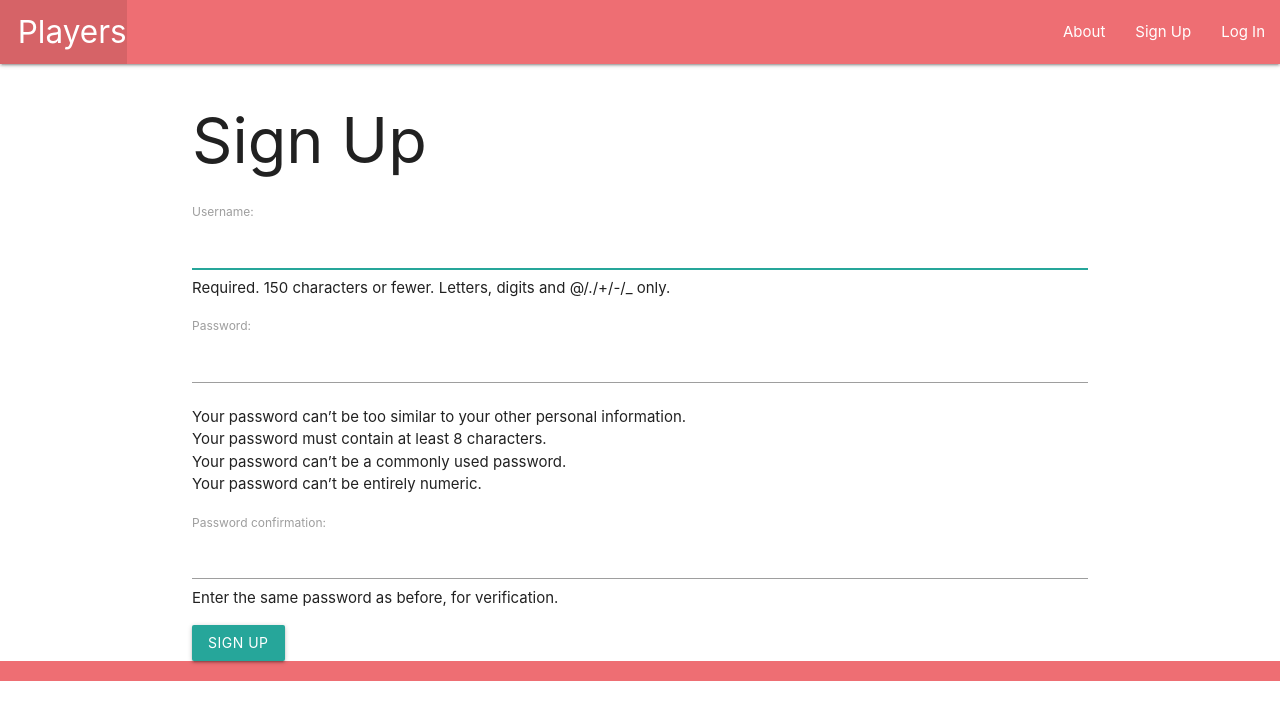
After one commit to Rodneyg3220/finch_collector, a Django app: page /accounts/signup/ in a window 1280 px wide. The commit adds this page. Shown: the top 720 px of the page. Run offline with Django 4.2, Linux system fonts and the light colour scheme.

Commit message:
recent commit

```diff
--- a/finchcollector/settings.py
+++ b/finchcollector/settings.py
@@ -118,6 +118,12 @@ USE_TZ = True
 
 STATIC_URL = 'static/'
 
+# Add this variable to specify where successful logins should redirect to
+LOGIN_REDIRECT_URL = '/players/'
+
+# Add this variable to specify where logging out redirects to
+LOGOUT_REDIRECT_URL = '/'
+
 # Default primary key field type
 # https://docs.djangoproject.com/en/4.2/ref/settings/#default-auto-field
 
--- a/finchcollector/urls.py
+++ b/finchcollector/urls.py
@@ -19,5 +19,8 @@ from django.urls import path, include
 
 urlpatterns = [
     path('admin/', admin.site.urls),
-     path('', include('main_app.urls')),
+    path('', include('main_app.urls')),
+    # include the built-in auth urls for the built-in views
+    path('accounts/', include('django.contrib.auth.urls')),
+
 ]
--- a/main_app/models.py
+++ b/main_app/models.py
@@ -1,6 +1,7 @@
 from django.db import models
 from django.urls import reverse
 from datetime import date
+from django.contrib.auth.models import User
 
 # A tuple of 2-tuples
 MEALS = (
@@ -26,6 +27,7 @@ class Player(models.Model):
     position = models.CharField(max_length=100)
     age = models.IntegerField()
     shoes = models.ManyToManyField(Shoe)
+    user = models.ForeignKey(User, on_delete=models.CASCADE)
 
     def __str__(self):
         return f'{self.name} ({self.id})'
--- a/main_app/templates/base.html
+++ b/main_app/templates/base.html
@@ -19,10 +19,16 @@
         </ul>
         <ul class="right">
             <li><a href="{% url 'about' %}">About</a></li>
+            {% if user.is_authenticated %}
             <li><a href="{% url 'shoes_create' %}">Add a Shoe</a></li>
             <li><a href="{% url 'shoes_index' %}">View All Shoes</a></li>
             <li><a href="{% url 'players_create' %}">Add a Player</a></li>
             <li><a href="{% url 'index' %}">View All My Players</a></li>
+            <li><a href="{% url 'logout' %}">Log Out</a></li>
+        {% else %}
+            <li><a href="{% url 'signup' %}">Sign Up</a></li>
+            <li><a href="{% url 'login' %}">Log In</a></li>
+        {% endif %}
         </ul>
       </div>
     </nav>
--- /dev/null
+++ b/main_app/templates/registration/signup.html
@@ -0,0 +1,15 @@
+{% extends 'base.html' %}
+{% block content %}
+
+<h1>Sign Up</h1>
+
+
+<p class="red-text">{{ error_message }}</p>
+
+<form method="POST" action="{% url 'signup' %}">
+  {% csrf_token %}
+  {{ form.as_p }}
+  <input type="submit" class="btn" value="Sign Up">
+</form>
+
+{% endblock %}
--- a/main_app/urls.py
+++ b/main_app/urls.py
@@ -17,4 +17,5 @@ urlpatterns = [
     path('shoes/create/', views.ShoeCreate.as_view(), name='shoes_create'),
     path('shoes/<int:pk>/update/', views.ShoeUpdate.as_view(), name='shoes_update'),
     path('shoes/<int:pk>/delete/', views.ShoeDelete.as_view(), name='shoes_delete'),
+    path('accounts/signup/', views.signup, name='signup'),
 ]
--- a/main_app/views.py
+++ b/main_app/views.py
@@ -1,6 +1,11 @@
 from django.shortcuts import render, redirect
 from django.views.generic.edit import CreateView, UpdateView, DeleteView
 from django.views.generic import ListView, DetailView
+from django.contrib.auth import login
+from django.contrib.auth.forms import UserCreationForm
+# Import the login_required decorator
+from django.contrib.auth.decorators import login_required
+from django.contrib.auth.mixins import LoginRequiredMixin
 from .models import Player, Shoe
 from .forms import FeedingForm
 
@@ -16,13 +21,14 @@ def home(request):
 def about(request):
     return render(request, 'about.html')
 
+# def players_index(request):
+#   return render(request, 'players/index.html', {
+#     'players': players
+#   })
+
+@login_required
 def players_index(request):
-  return render(request, 'players/index.html', {
-    'players': players
-  })
-
-def players_index(request):
-    players = Player.objects.all()
+    players = Player.objects.filter(user=request.user)
     return render(request, 'players/index.html',
     {
         'players': players
@@ -35,6 +41,7 @@ def players_detail(request, player_id):
   feeding_form = FeedingForm()
   return render(request, 'players/detail.html', { 'player': player, 'feeding_form': feeding_form, 'shoes': shoes_player_doesnt_have })
 
+@login_required
 def add_feeding(request, player_id):
   # create a ModelForm instance using the data in request.POST
   form = FeedingForm(request.POST)
@@ -47,9 +54,37 @@ def add_feeding(request, player_id):
     new_feeding.save()
   return redirect('detail', player_id=player_id)
 
+def signup(request):
+  error_message = ''
+  if request.method == 'POST':
+    # This is how to create a 'user' form object
+    # that includes the data from the browser
+    form = UserCreationForm(request.POST)
+    if form.is_valid():
+      # This will add the user to the database
+      user = form.save()
+      # This is how we log a user in via code
+      login(request, user)
+      return redirect('index')
+    else:
+      error_message = 'Invalid sign up - try again'
+  # A bad POST or a GET request, so render signup.html with an empty form
+  form = UserCreationForm()
+  context = {'form': form, 'error_message': error_message}
+  return render(request, 'registration/signup.html', context)
+
+
 class PlayerCreate(CreateView):
   model = Player
   fields = ['name', 'position', 'age']
+
+  # This inherited method is called when a
+  # valid cat form is being submitted
+  def form_valid(self, form):
+    # Assign the logged in user (self.request.user)
+    form.instance.user = self.request.user  # form.instance is the cat
+    # Let the CreateView do its job as usual
+    return super().form_valid(form)
 
 
 class PlayerUpdate(UpdateView):
@@ -80,10 +115,12 @@ class ShoeDelete(DeleteView):
   model = Shoe
   success_url = '/shoes'
 
+@login_required
 def assoc_shoe(request, player_id, shoe_id):
   Player.objects.get(id=player_id).shoes.add(shoe_id)
   return redirect('detail', player_id=player_id)
 
+@login_required
 def unassoc_shoe(request, player_id, shoe_id):
   Player.objects.get(id=player_id).shoes.remove(shoe_id)
   return redirect('detail', player_id=player_id)
```
Also changed, not shown: main_app/templates/registration/login.html (added, +14 -0 lines), main_app/migrations/0004_player_user.py (added).
